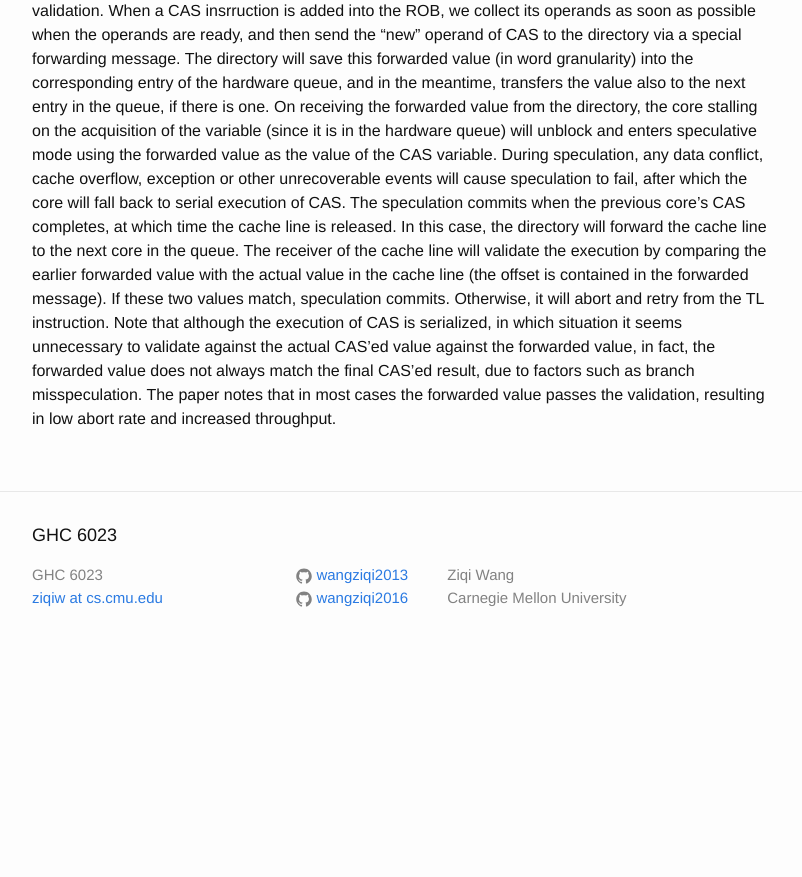
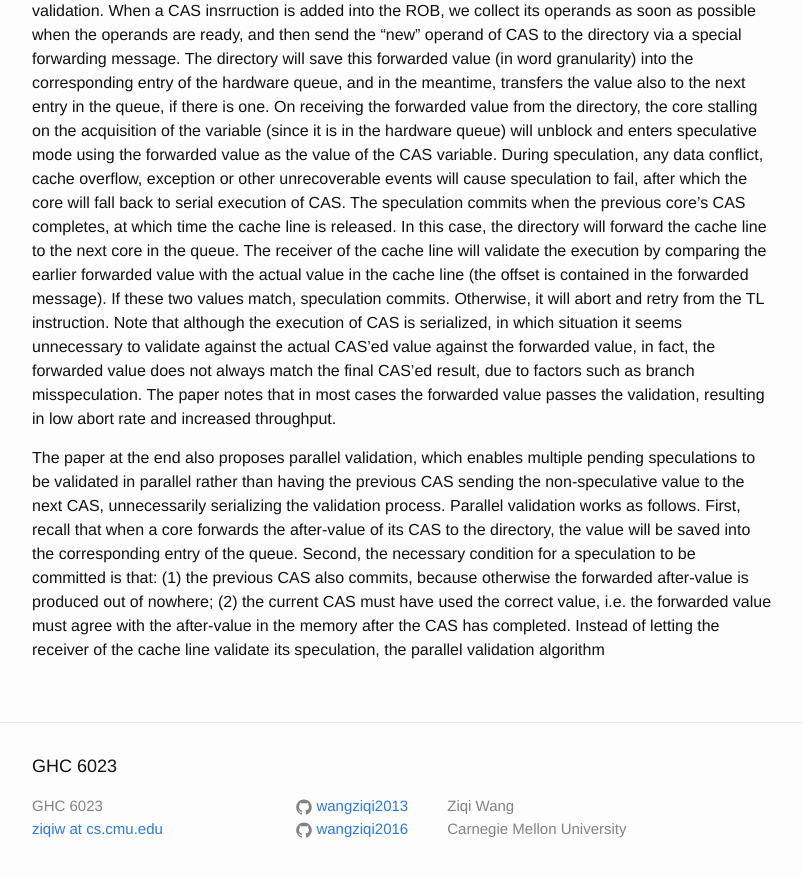
Before and after one commit to wangziqi2013/wangziqi2013.github.io, a Jekyll site: the page built from _posts/2019-10-30-caspar.markdown, in a window 1280 px wide and 900 px high, scrolled down 2326 px. Shown: the top 877 px of the window, without its empty margins (238-1040 px from the left). Built offline with Jekyll 4.4.1, drawn with Linux system fonts in a browser that asks for light colours; before the commit the page ends 2995 px from its top, so only the background shows below that.

Commit message:
Adding parallel validation

```diff
--- a/_posts/2019-10-30-caspar.markdown
+++ b/_posts/2019-10-30-caspar.markdown
@@ -97,3 +97,12 @@ is serialized, in which situation it seems unnecessary to validate against the a
 value, in fact, the forwarded value does not always match the final CAS'ed result, due to factors such as branch
 misspeculation. The paper notes that in most cases the forwarded value passes the validation, resulting in low abort
 rate and increased throughput.
+
+The paper at the end also proposes parallel validation, which enables multiple pending speculations to be validated in
+parallel rather than having the previous CAS sending the non-speculative value to the next CAS, unnecessarily serializing
+the validation process. Parallel validation works as follows. First, recall that when a core forwards the after-value of
+its CAS to the directory, the value will be saved into the corresponding entry of the queue. Second, the necessary condition
+for a speculation to be committed is that: (1) the previous CAS also commits, because otherwise the forwarded after-value
+is produced out of nowhere; (2) the current CAS must have used the correct value, i.e. the forwarded value must
+agree with the after-value in the memory after the CAS has completed. Instead of letting the receiver of the cache line
+validate its speculation, the parallel validation algorithm
```
